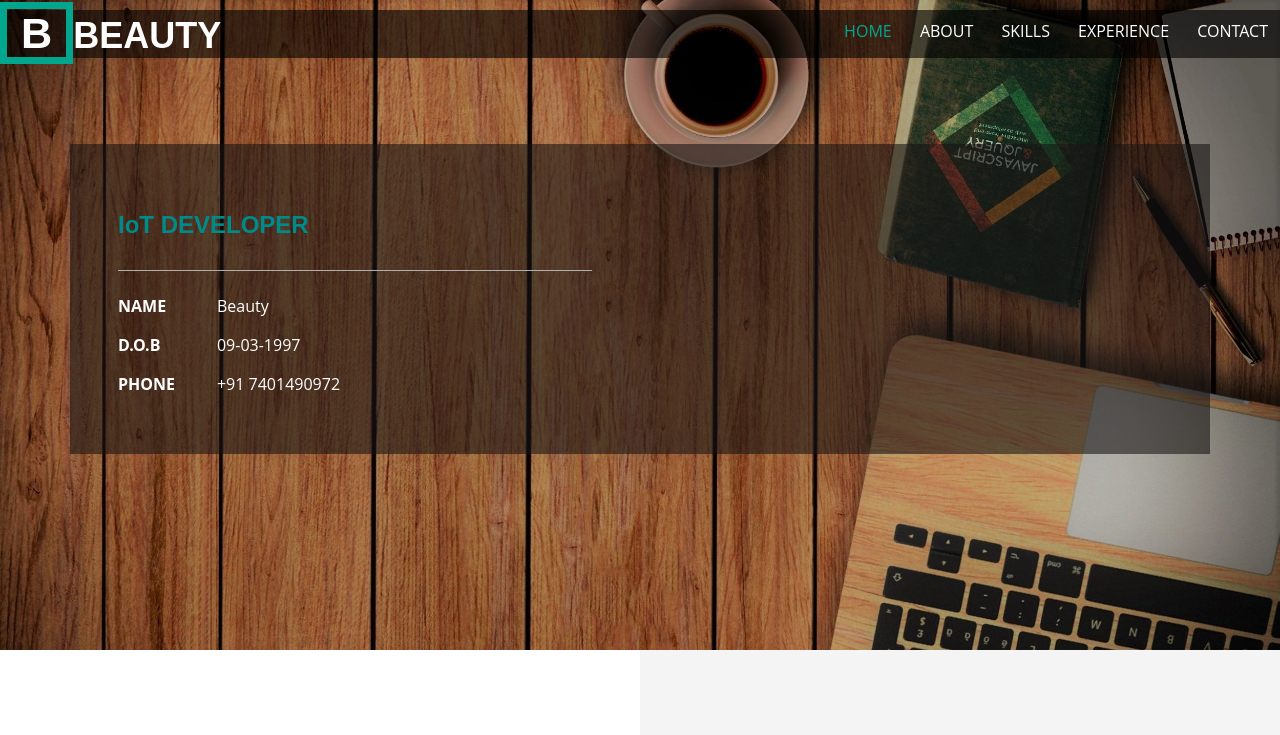
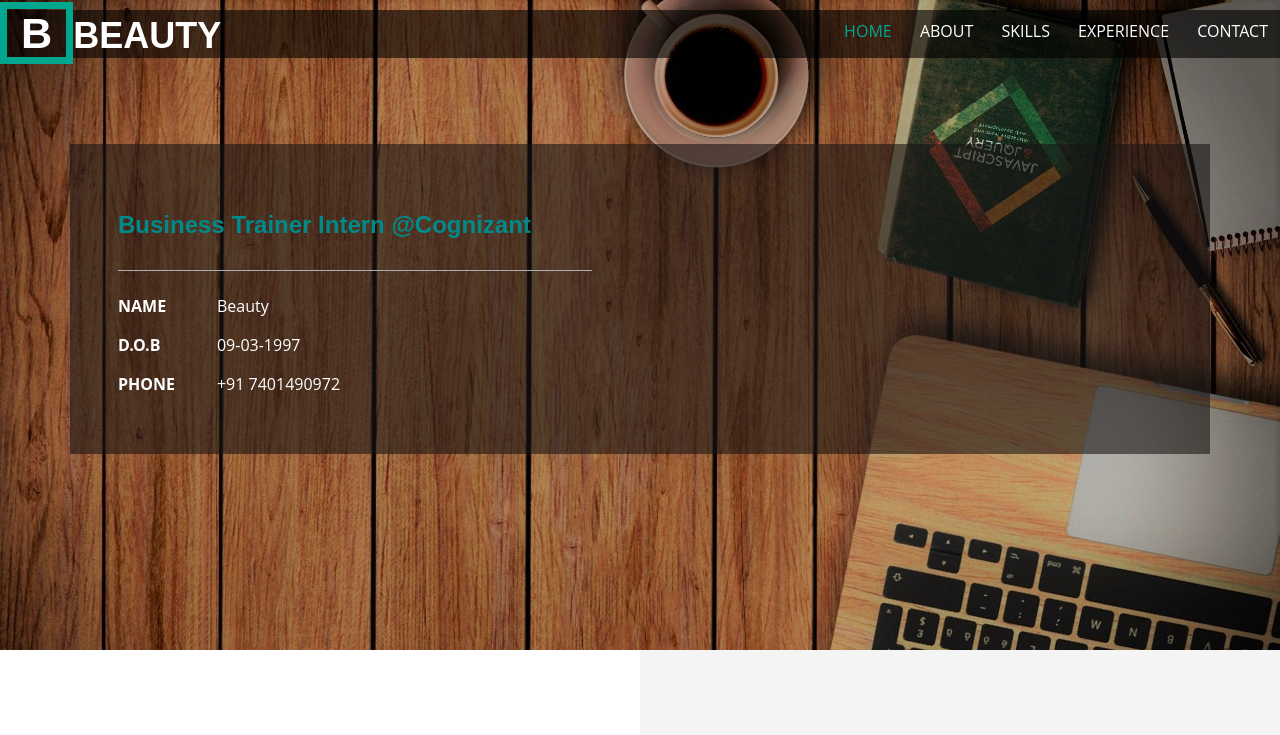
Before and after one commit to BeautyHussain/beautyhussain.github.io, a plain HTML site: page index.html in a window 1280 px wide. Shown: the top 735 px of the page. Drawn offline with Linux system fonts and the light colour scheme; files whose address does not match are found by name.

Commit message:
Initial Version

```diff
--- a/index.html
+++ b/index.html
@@ -67,7 +67,7 @@
 			</div>
 			<div class="banner-info">
 				<div class="col-md-6 header-right">
-					<h3 style="color:darkcyan"><b>IoT DEVELOPER</b></h3>
+					<h3 style="color:darkcyan"><b>Business Trainer Intern @Cognizant</b></h3>
 					<ul class="address">
 
 						<li>
```
